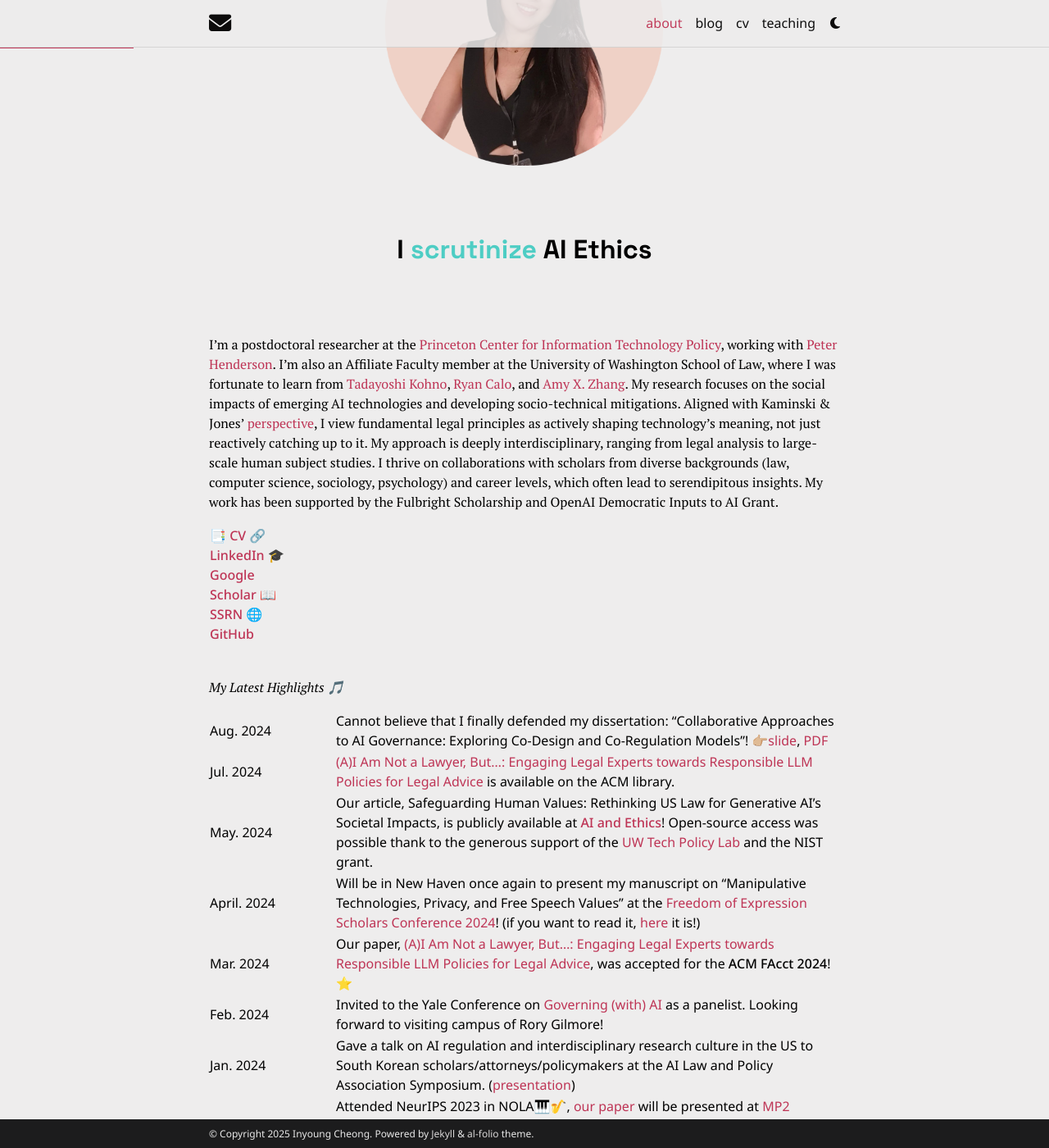
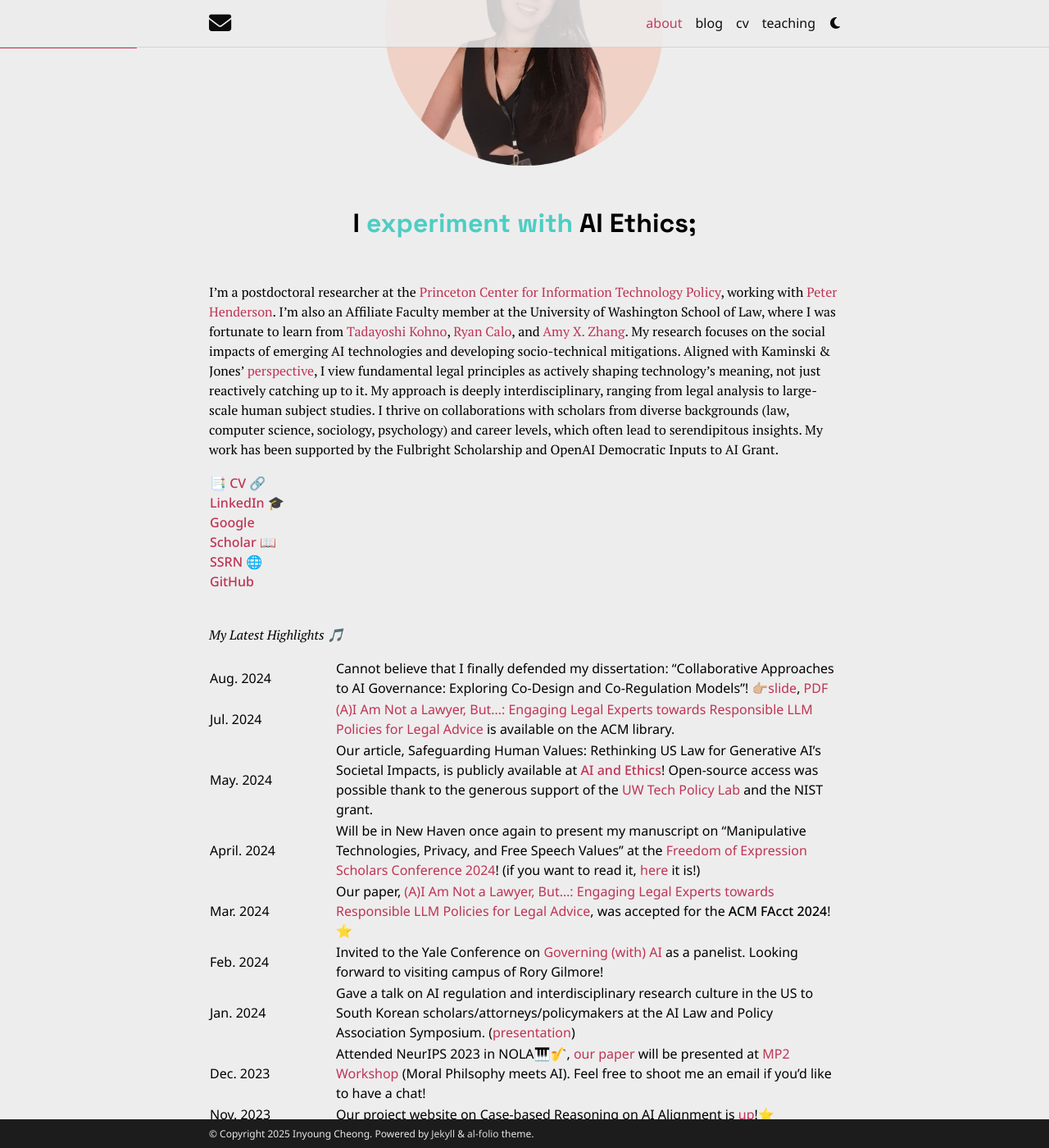
Before and after one commit to inyoungcheong/inyoungcheong.github.io, a Jekyll site: the page built from _pages/about.md, in a window 1280 px wide and 1400 px high, scrolled down 344 px. Shown: the whole window at 82% size. Built offline with Jekyll 4.4.1, drawn with Linux system fonts in a browser that asks for light colours; some web fonts are replaced; comment, search, counter and statistics services are not loaded; a style sheet for code colours, icons or effects is not loaded.

Commit message:
text update

```diff
--- a/_includes/typewriter.html
+++ b/_includes/typewriter.html
@@ -1,19 +1,29 @@
 <!-- _includes/typewriter.html -->
-<link href="https://fonts.googleapis.com/css2?family=Space+Grotesk:wght@700&display=swap" rel="stylesheet">
-
-<div class="typewriter-container">
-  <div class="line">
-    I <span class="verb-container">
-      <span id="typed-verb"></span>
-    </span> AI Ethics
+<div id="typewriter-container">
+    <div class="line" style="font-family: 'Space Grotesk', sans-serif; font-size: 2rem; font-weight: bold; text-align: center;">
+      I <span id="verb-element"></span> AI Ethics;
     </div>
   </div>
 
-<script src="https://cdn.jsdelivr.net/npm/typed.js@2.0.12"></script>
+  <link href="https://fonts.googleapis.com/css2?family=Space+Grotesk:wght@700&display=swap" rel="stylesheet">
+  <script src="https://unpkg.com/typed.js@2.0.16/dist/typed.umd.js"></script>
+
   <script>
     document.addEventListener('DOMContentLoaded', function() {
+      var options = {
+        strings: ['ponder', 'question', 'experiment with', 'analyze', 'write about'],
+        typeSpeed: 50,
+        backSpeed: 30,
+        backDelay: 2000,
+        loop: true,
+        cursorChar: '',
+        onStringTyped: function(arrayPos) {
+          document.getElementById('verb-element').style.color = getRandomColor();
+        }
+      };
+
       function getRandomColor() {
-    const colors = [
+        var colors = [
           '#FF6B6B',
           '#4ECDC4',
           '#45B7D1',
@@ -23,32 +33,12 @@
         return colors[Math.floor(Math.random() * colors.length)];
       }
 
-  new Typed('#typed-verb', {
-    strings: ['ponder', 'investigate', 'scrutinize', 'question', 'critique'],
-    typeSpeed: 50,
-    backSpeed: 30,
-    backDelay: 2000,
-    loop: true,
-    cursorChar: '',
-    onStringTyped: function(arrayPos) {
-      document.querySelector('.verb-container').style.color = getRandomColor();
-    },
-    preStringTyped: function(arrayPos) {
-      document.querySelector('.verb-container').style.color = 'initial';
-    }
-  });
+      var typed = new Typed('#verb-element', options);
     });
   </script>
 
   <style>
-.typewriter-container {
-  font-family: 'Space Grotesk', sans-serif;
-  font-size: 2rem;
-  font-weight: 700;
-  text-align: center;
-  padding: 2rem 0;
-}
-.verb-container {
+    #verb-element {
       transition: color 0.3s ease;
     }
   </style>
```
Lines whose indentation alone changed are shown as unchanged.
